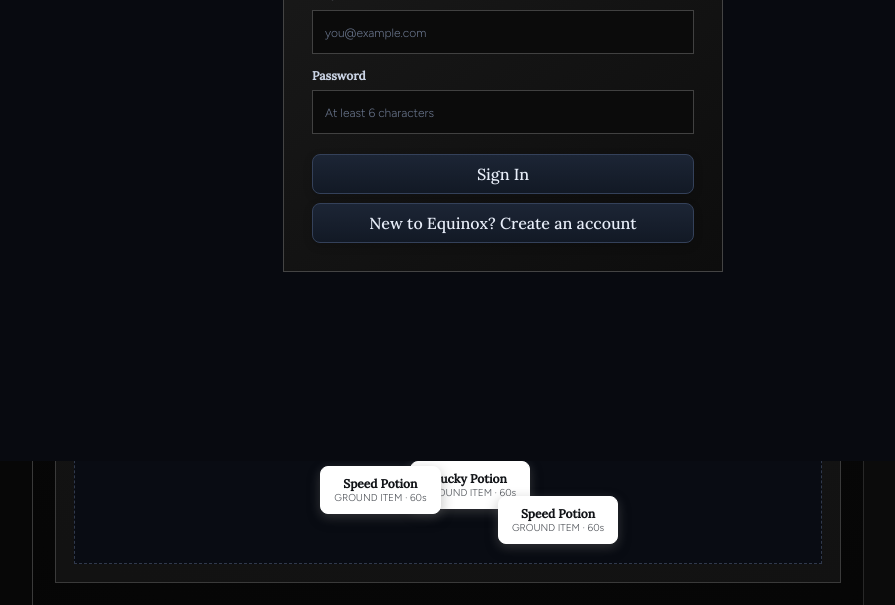
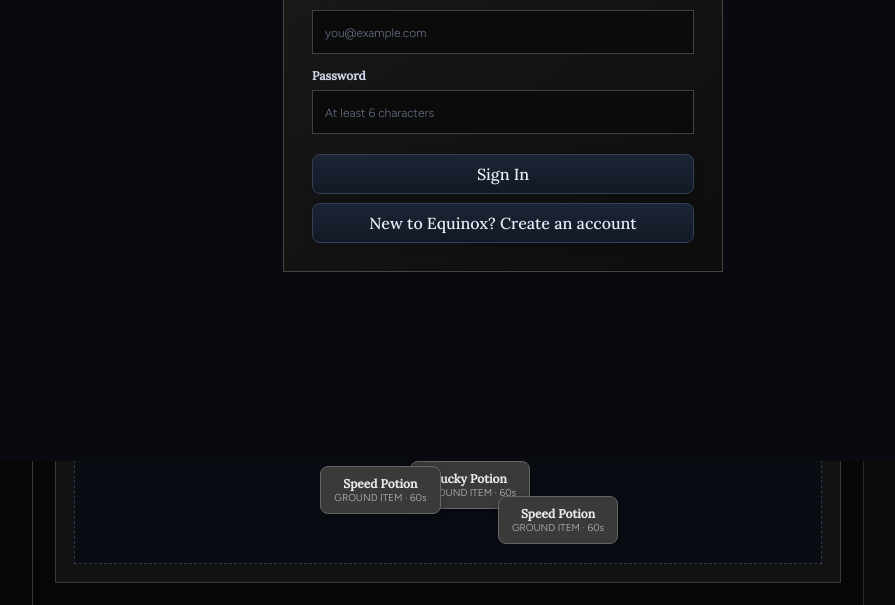
Before and after one commit to ay0v3ns/equinox2, a website: page index.html in a window 1280 px wide. Shown: the part 339-944 px from the top of the page, without its empty margins (137-1032 px from the left). Drawn offline with nearby package versions, Linux system fonts and the light colour scheme; no server answers.

Commit message:
Tone down ground item boxes to neutral grey

```diff
--- a/styles.css
+++ b/styles.css
@@ -1587,25 +1587,26 @@
 
 
 /* Ground-item pickup controls: bright white against the dark ground-item playfield. */
+/* Ground items: neutral grey, subdued against the primary roll action. */
 .spawn{
-  border:1px solid #ffffff!important;
-  background:#ffffff!important;
-  color:#111317!important;
-  box-shadow:0 3px 12px rgba(255,255,255,.18),0 5px 14px rgba(0,0,0,.28)!important;
+  border:1px solid #666!important;
+  background:#3a3a3a!important;
+  color:#e8e8e8!important;
+  box-shadow:0 3px 10px rgba(0,0,0,.28)!important;
   filter:none!important;
 }
 .spawn small{
-  color:#4b4f55!important;
+  color:#bdbdbd!important;
   opacity:1!important;
 }
 .spawn:hover{
-  border-color:#ffffff!important;
-  background:#f8f9fa!important;
-  color:#0b0d10!important;
-  box-shadow:0 4px 16px rgba(255,255,255,.26),0 7px 18px rgba(0,0,0,.34)!important;
+  border-color:#8a8a8a!important;
+  background:#464646!important;
+  color:#f2f2f2!important;
+  box-shadow:0 4px 14px rgba(0,0,0,.34)!important;
   filter:none!important;
 }
 .spawn:active{
-  background:#eeeeef!important;
+  background:#303030!important;
   transform:scale(.98);
 }
```
